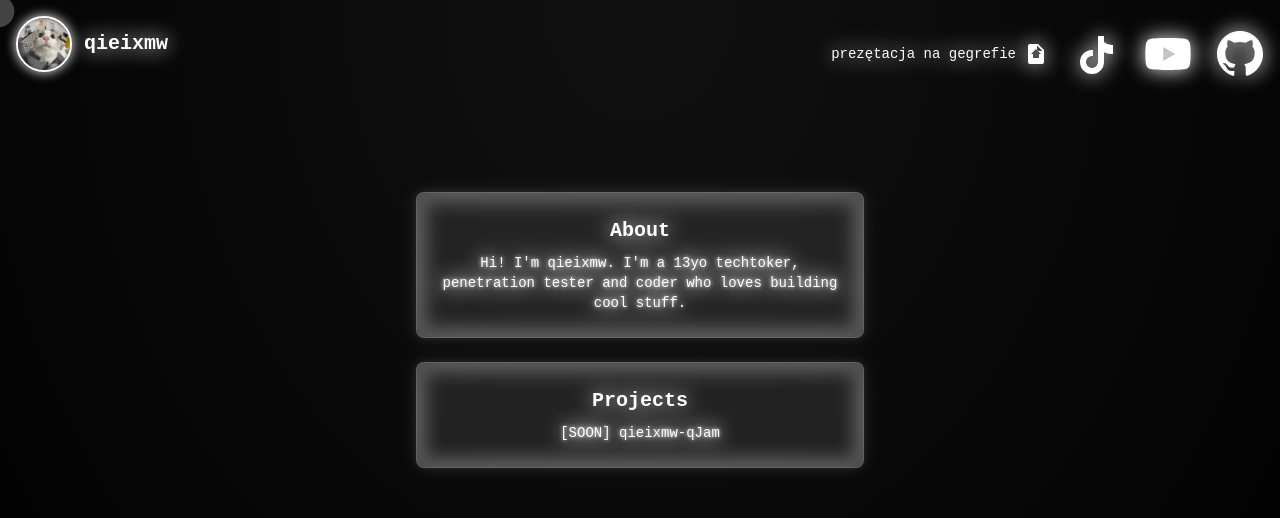
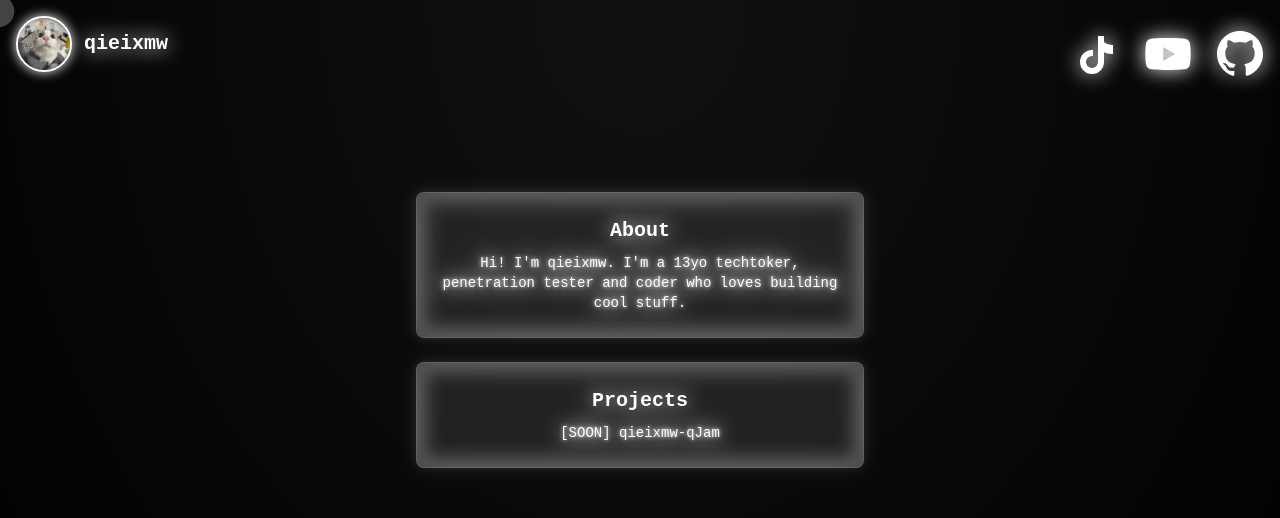
Before and after one commit to qieixmw/qieixmw.github.io, a plain HTML site: page index.html in a window 1280 px wide. Drawn offline with nearby package versions, Linux system fonts and the light colour scheme.

Commit message:
Add files via upload

```diff
--- a/index.html
+++ b/index.html
@@ -155,16 +155,6 @@
 </div>
 <div class="absolute top-1.5 right-4 flex space-x-6 items-center">
 
-<a class="flex items-center space-x-2 transition-transform hover:scale-110 drop-shadow-[0_0_10px_white]" download="" href="prezętacja.pptx" title="Pobierz prezentację">
-<span class="text-white text-sm">prezętacja na gegrefie</span>
-<svg class="w-6 h-6" fill="white" viewbox="0 0 24 24">
-<path d="M6 2a2 2 0 0 0-2 2v16a2
-             2 0 0 0 2 2h12a2 2 0 0 0
-             2-2V8l-6-6H6zm7 1.5L18.5
-             9H13V3.5zM12 12v4H9v-4H7l5-5
-             5 5h-2v4h-3z"></path>
-</svg>
-</a>
 <a class="icon transition-transform hover:scale-110 drop-shadow-[0_0_10px_white]" href="https://tiktok.com/@qieixmw" target="_blank" title="TikTok">
 <svg class="glitch-cyan" viewbox="0 0 48 48">
 <path d="M41,15.07A12,12,0,0,1,32,12V6H26V32a6,6,0,1,1-6-6h1V20H20a12,12,0,1,0,12,12V22.32A17,17,0,0,0,41,24Z"></path>
```
